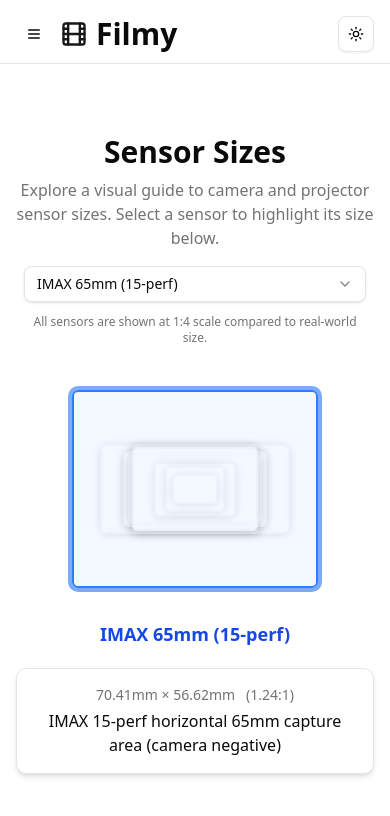
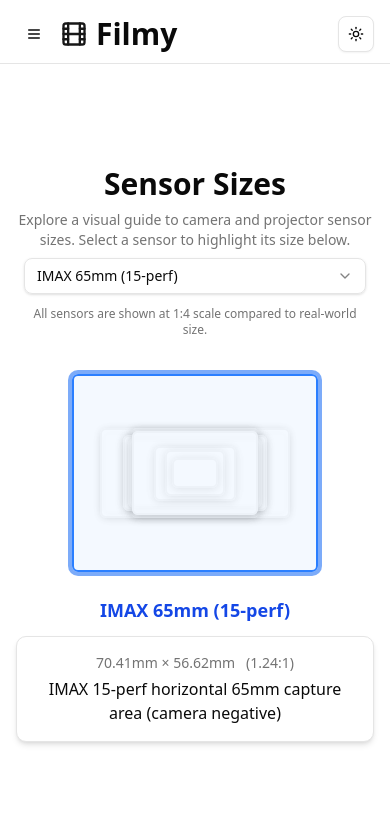
Before and after one commit to lumos9/filmy, a Next.js app: page /sensor-sizes in a window 390 px wide. Shown: the top 816 px of the page. Built offline with nearby package versions, Linux system fonts and the light colour scheme.

Commit message:
cleaner. no list

```diff
--- a/src/components/Map.tsx
+++ b/src/components/Map.tsx
@@ -348,7 +348,7 @@
           </div>
           <div className="text-sm text-muted-foreground">
             {activeFilter == "All"
-              ? "Showing all IMAX formats"
+              ? "Showing all IMAX formats around the world"
               : CAT_DESCRIPTIONS[activeFilter as GpsPoint["nickname"]]}
           </div>
         </>
--- a/src/components/ScreensDisplay.tsx
+++ b/src/components/ScreensDisplay.tsx
@@ -135,7 +135,7 @@
       <div className="flex flex-col items-center justify-center text-center">
         <h1 className="text-3xl font-semibold">Screens</h1>
       </div>
-      <Tabs
+      {/* <Tabs
         value={tab}
         onValueChange={setTab}
         className="w-full flex flex-col items-center justify-center"
@@ -186,45 +186,8 @@
             </div>
           )}
         </TabsContent>
-        {/* <TabsContent value="map" className="w-full mt-4">
-          {isLoading ? (
-            <Card className="w-full p-6 min-h-[400px] flex flex-col items-center justify-center">
-              <div className="space-y-2 w-full flex flex-col items-center">
-                <div className="h-6 w-48 bg-muted rounded" />
-                <div className="h-6 w-64 bg-muted rounded" />
-              </div>
-              <div className="mt-6 h-64 w-full bg-muted rounded" />
-            </Card>
-          ) : (
-            <Map gpsPoints={screensWithValidCoords} />
-            // <div className="w-full flex flex-col items-center justify-center gap-2">
-            //   <div className="text-sm text-muted-foreground">
-            //     Showing {screensWithValidCoords.length} geo-located screen
-            //     locations
-            //   </div>
-
-            // </div>
-          )}
-        </TabsContent>
-        <TabsContent value="list" className="w-full mt-4">
-          {isLoading ? (
-            <Card className="w-full p-6">
-              <div className="space-y-2">
-                <div className="h-6 w-48 bg-muted rounded" />
-                <div className="h-6 w-64 bg-muted rounded" />
-              </div>
-              <div className="mt-6 h-64 w-full bg-muted rounded" />
-            </Card>
-          ) : (
-            <div className="w-full flex flex-col items-center justify-center gap-2">
-              <div className="text-sm text-muted-foreground">
-                Showing {formatNumberHuman(screens.length)} screen locations
-              </div>
-              <ScreensTableV2 screenData={screens} />
-            </div>
-          )}
-        </TabsContent> */}
-      </Tabs>
+      </Tabs> */}
+      <Map gpsPoints={screensWithValidCoords} />
     </div>
   );
 }
--- a/src/components/SensorSizesVisualizer.tsx
+++ b/src/components/SensorSizesVisualizer.tsx
@@ -422,10 +422,10 @@
   }, []);
 
   return (
-    <div className="w-full flex flex-col items-center justify-center p-4 gap-4">
+    <div className="w-full flex flex-col items-center justify-center p-4 gap-2 md:gap-4">
       <div className="flex flex-col items-center justify-center gap-2">
         <h1 className="text-3xl font-bold">Sensor Sizes</h1>
-        <div className="text-center text-muted-foreground">
+        <div className="text-center text-muted-foreground text-sm md:text-base">
           Explore a visual guide to camera and projector sensor sizes. Select a
           sensor to highlight its size below.
         </div>
@@ -499,7 +499,7 @@
           })}
       </div>
       {/* Sensor details below visualizer */}
-      <div className="max-w-md flex flex-col items-center justify-center text-center gap-4">
+      <div className="max-w-md flex flex-col items-center justify-center text-center gap-2">
         <div className="font-bold text-lg mb-1 text-blue-700 dark:text-blue-200">
           {SENSORS[active]?.name}
         </div>
```
